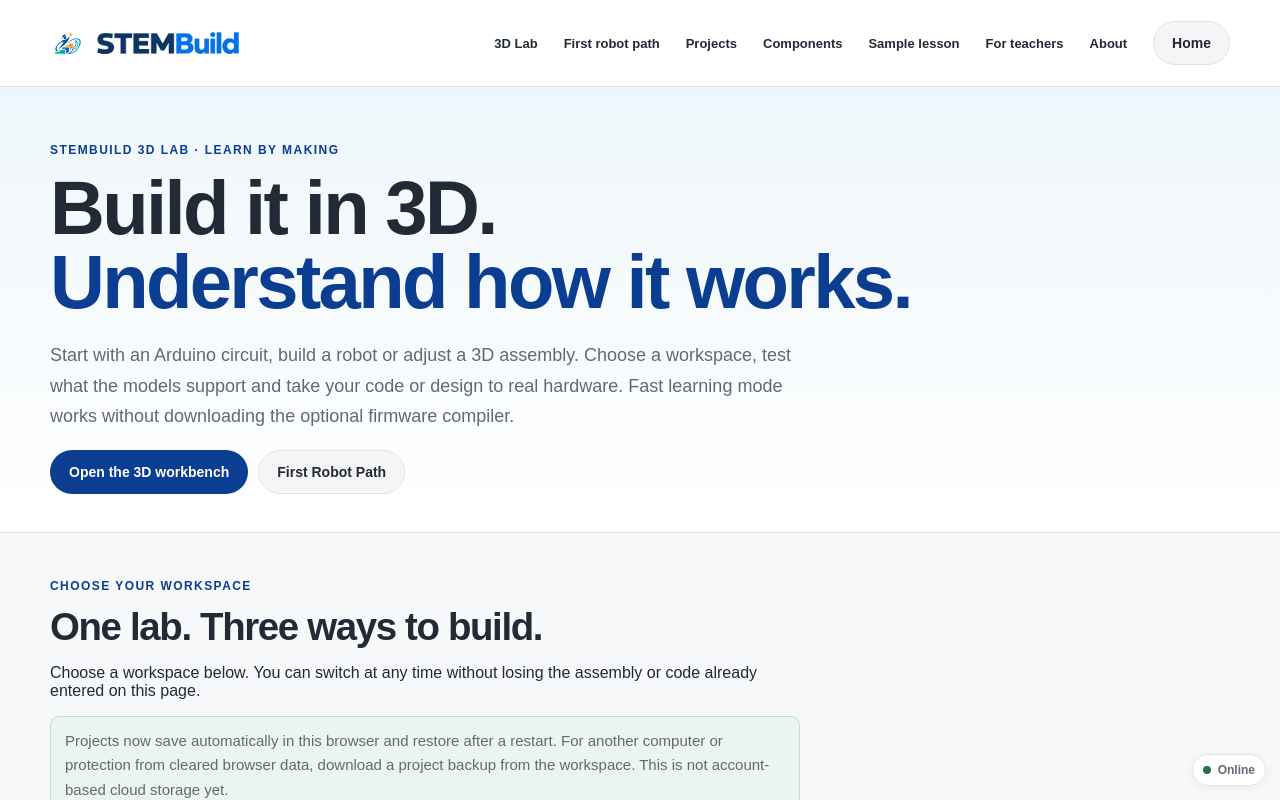
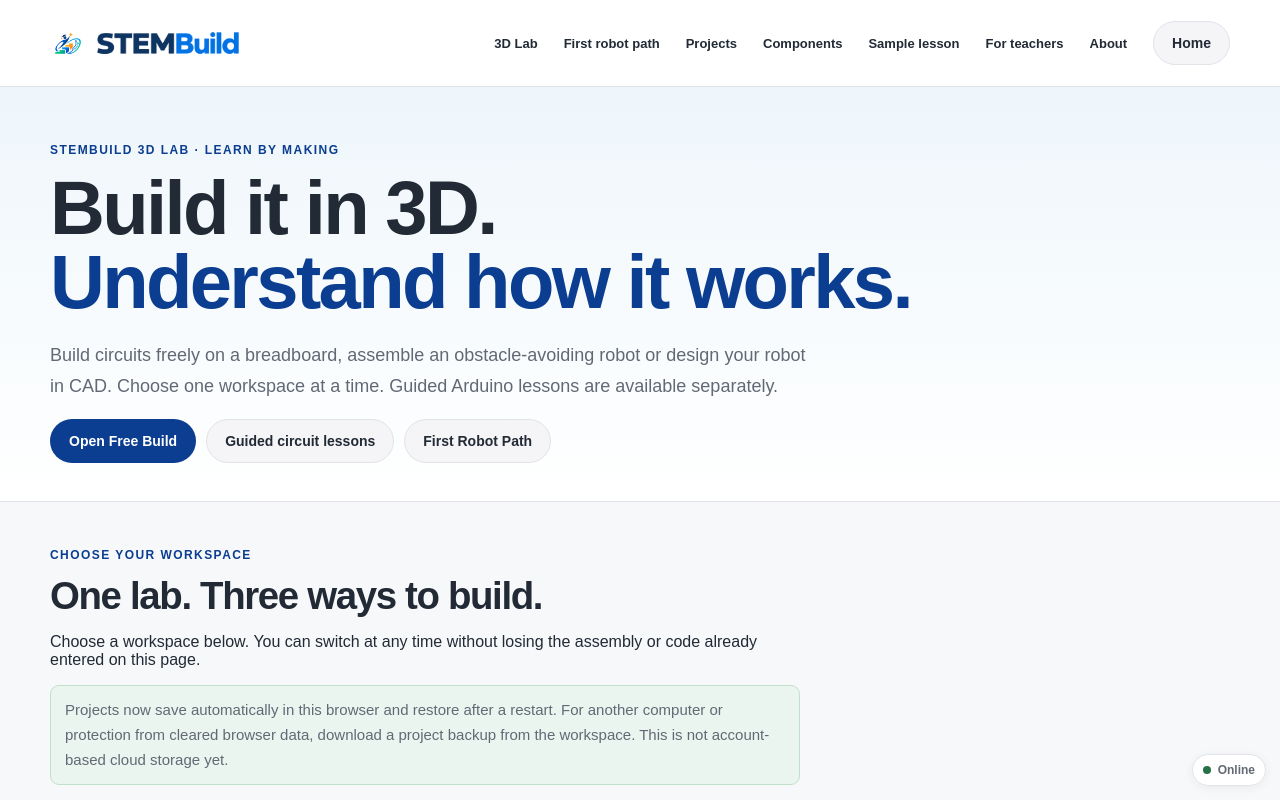
Before and after one commit to cath365/STEMBuild-, a Next.js app: page /3d-lab in a window 1280 px wide. Shown: the top 800 px of the page. Built offline with nearby package versions, Linux system fonts and the light colour scheme.

Commit message:
ux: clarify distinct free-build vs guided circuit routes from 3D Lab homepage

```diff
--- a/src/app/3d-lab/page.tsx
+++ b/src/app/3d-lab/page.tsx
@@ -6,7 +6,7 @@ import { LabModeSelector } from "@/components/lab-mode-selector";
 
 export const metadata: Metadata = {
   title: "3D Lab",
-  description: "Assemble real-world parts in WebGL, wire them, program Arduino Uno source, and optionally compile and execute real AVR firmware.",
+  description: "Build free breadboard circuits, assemble an obstacle-avoiding robot and design CAD assemblies. Guided Arduino lessons have their own page.",
 };
 
 export default function ThreeDLabPage() {
@@ -17,9 +17,10 @@ export default function ThreeDLabPage() {
         <div className="container">
           <div className="eyebrow">STEMBUILD 3D LAB · LEARN BY MAKING</div>
           <h1>Build it in 3D.<br/><span>Understand how it works.</span></h1>
-          <p className="lead">Start with an Arduino circuit, build a robot or adjust a 3D assembly. Choose a workspace, test what the models support and take your code or design to real hardware. Fast learning mode works without downloading the optional firmware compiler.</p>
+          <p className="lead">Build circuits freely on a breadboard, assemble an obstacle-avoiding robot or design your robot in CAD. Choose one workspace at a time. Guided Arduino lessons are available separately.</p>
           <div className="inline" style={{marginTop:18}}>
-            <a className="btn btn-primary" href="#workbench">Open the 3D workbench</a>
+            <a className="btn btn-primary" href="#workbench">Open Free Build</a>
+            <Link className="btn" href="/3d-lab/guided">Guided circuit lessons</Link>
             <Link className="btn" href="/learning-paths/first-robot">First Robot Path</Link>
           </div>
         </div>
@@ -32,8 +33,8 @@ export default function ThreeDLabPage() {
       <section className="container lab3d-next-section">
         <div className="card">
           <div className="eyebrow">ENGINE BOUNDARIES</div>
-          <h2 style={{marginTop:8}}>Real firmware does not mean imaginary hardware is perfect.</h2>
-          <p className="muted">The Arduino Uno model uses the official 68.6 × 53.4 mm board footprint. Generic breadboards, LEDs, resistors and tactile buttons use dimensioned educational geometry and can vary between manufacturers. Full Firmware Mode executes compiled ATmega328P machine code, but a physical build can still differ because of battery condition, loose wires, component tolerances, motor load and module revisions.</p>
+          <h2 style={{marginTop:8}}>Simulation is a learning tool, not a substitute for physical testing.</h2>
+          <p className="muted">The Free Build breadboard checks the supported electrical connections for a starter LED circuit. For compiled ATmega328P machine code and reviewed step-by-step wiring, use the <Link href="/3d-lab/guided">guided circuit lessons</Link>. Real hardware can differ because of power supplies, wiring, tolerances and component revisions.</p>
         </div>
       </section>
     </main>
```
